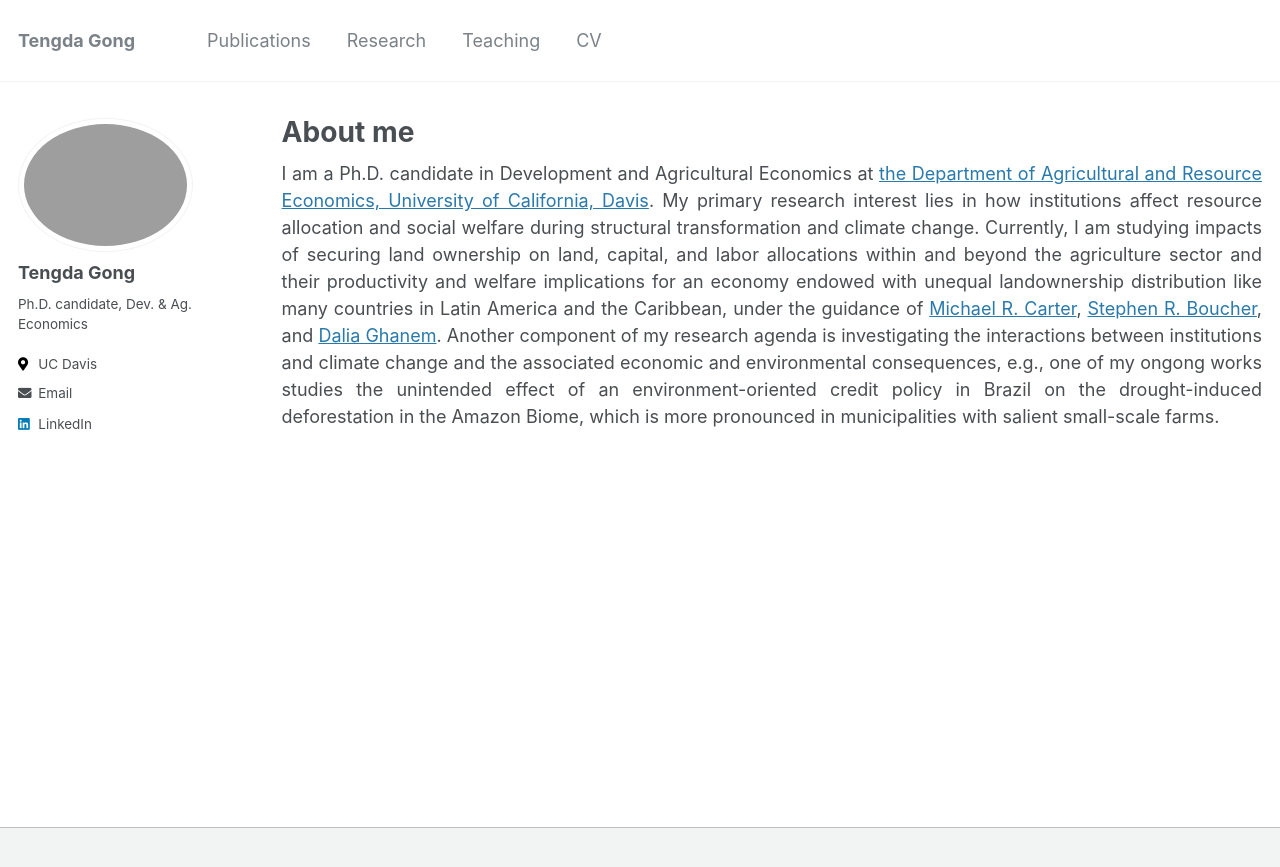
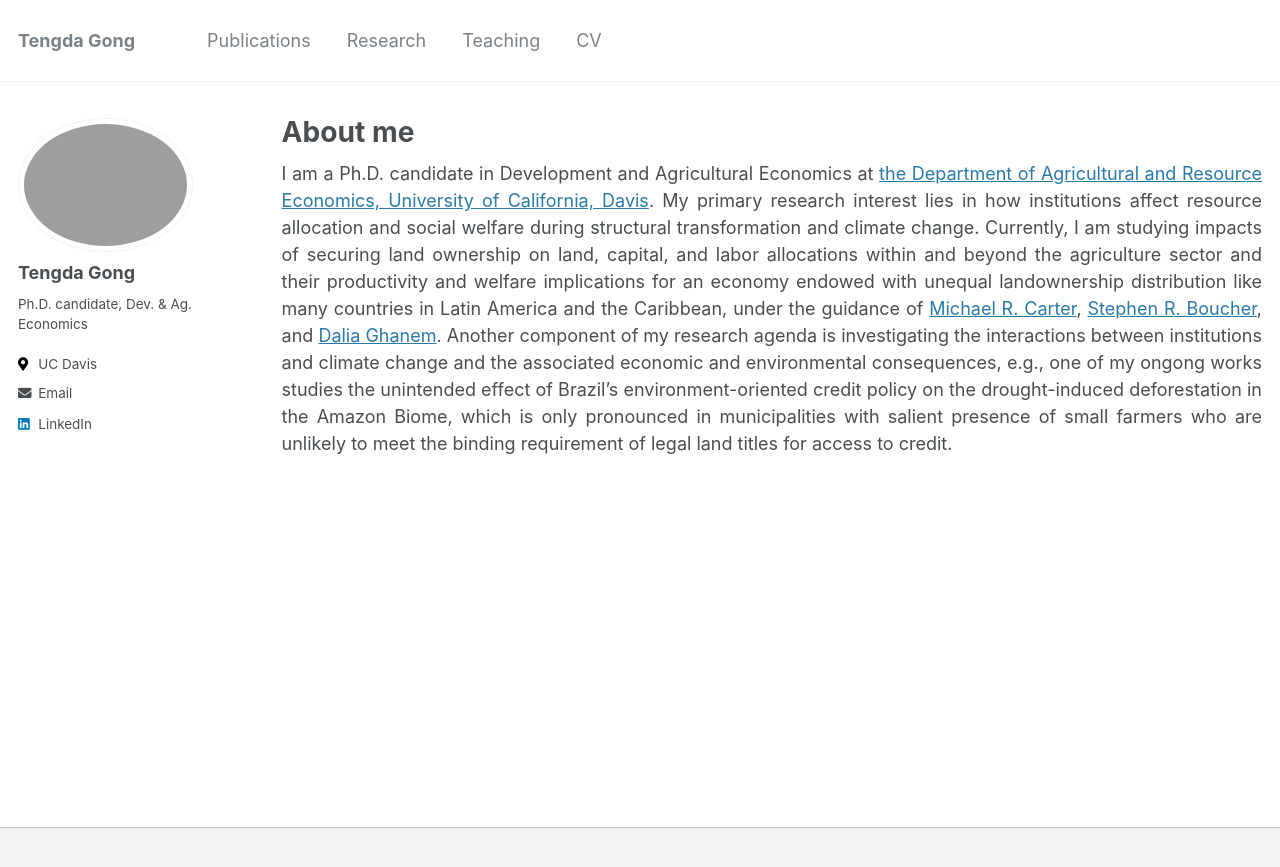
Before and after one commit to tendakung/tendakung.github.io, a Jekyll site: the page built from _pages/about.md, in a window 1280 px wide. Shown: the top 867 px of the page. Built offline with Jekyll 4.4.1, drawn with Linux system fonts in a browser that asks for light colours.

Commit message:
Update about.md

```diff
--- a/_pages/about.md
+++ b/_pages/about.md
@@ -7,6 +7,6 @@ redirect_from:
   - /about.html
 ---
 
-I am a Ph.D. candidate in Development and Agricultural Economics at [the Department of Agricultural and Resource Economics, University of California, Davis](https://are.ucdavis.edu/people/grad-students/phd/tengda-gong/). My primary research interest lies in how institutions affect resource allocation and social welfare during structural transformation and climate change.  Currently, I am studying impacts of securing land ownership on land, capital, and labor allocations within and beyond the agriculture sector and their productivity and welfare implications for an economy endowed with unequal landownership distribution like many countries in Latin America and the Caribbean, under the guidance of [Michael R. Carter](https://are.ucdavis.edu/people/faculty/michael-carter/), [Stephen R. Boucher](https://are.ucdavis.edu/people/faculty/steve-boucher/), and [Dalia Ghanem](https://are.ucdavis.edu/people/faculty/dalia-ghanem/). Another component of my research agenda is investigating the interactions between institutions and climate change and the associated economic and environmental consequences, e.g., one of my ongong works studies the unintended effect of an environment-oriented credit policy in Brazil on the drought-induced deforestation in the Amazon Biome, which is more pronounced in municipalities with salient small-scale farms.
+I am a Ph.D. candidate in Development and Agricultural Economics at [the Department of Agricultural and Resource Economics, University of California, Davis](https://are.ucdavis.edu/people/grad-students/phd/tengda-gong/). My primary research interest lies in how institutions affect resource allocation and social welfare during structural transformation and climate change.  Currently, I am studying impacts of securing land ownership on land, capital, and labor allocations within and beyond the agriculture sector and their productivity and welfare implications for an economy endowed with unequal landownership distribution like many countries in Latin America and the Caribbean, under the guidance of [Michael R. Carter](https://are.ucdavis.edu/people/faculty/michael-carter/), [Stephen R. Boucher](https://are.ucdavis.edu/people/faculty/steve-boucher/), and [Dalia Ghanem](https://are.ucdavis.edu/people/faculty/dalia-ghanem/). Another component of my research agenda is investigating the interactions between institutions and climate change and the associated economic and environmental consequences, e.g., one of my ongong works studies the unintended effect of Brazil's environment-oriented credit policy on the drought-induced deforestation in the Amazon Biome, which is only pronounced in municipalities with salient presence of small farmers who are unlikely to meet the binding requirement of legal land titles for access to credit.
 
 <br>
```
